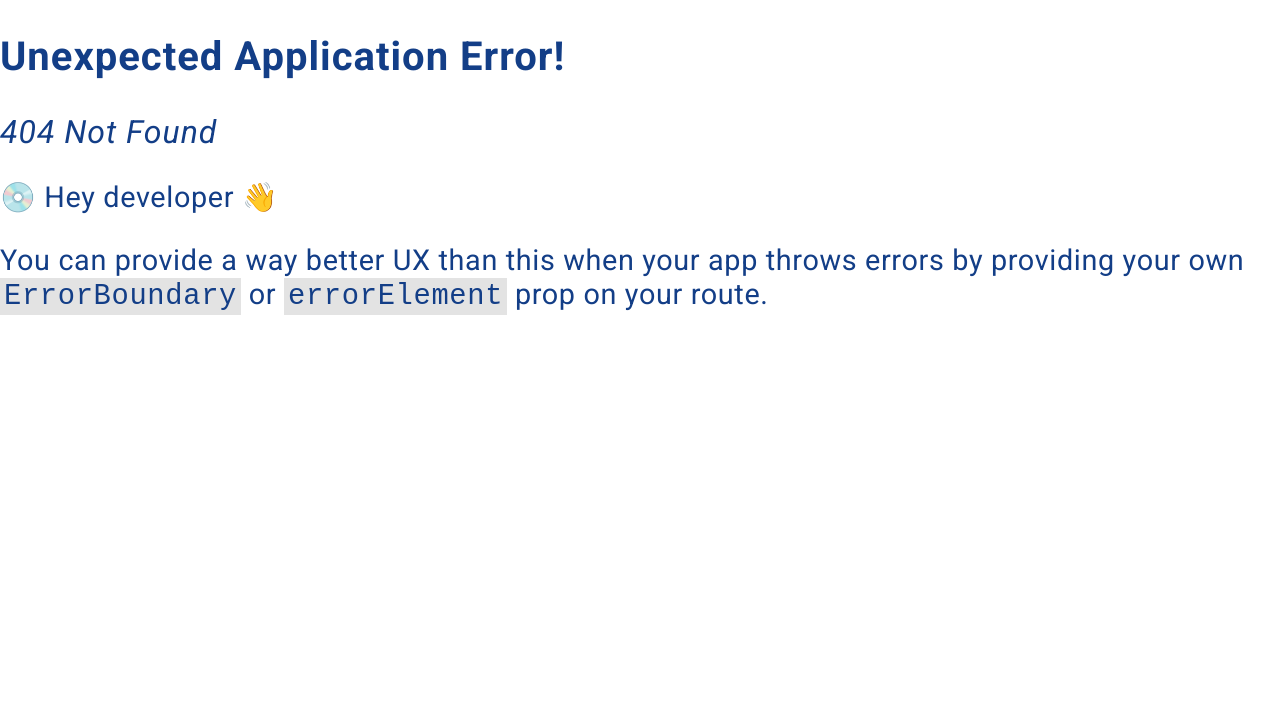
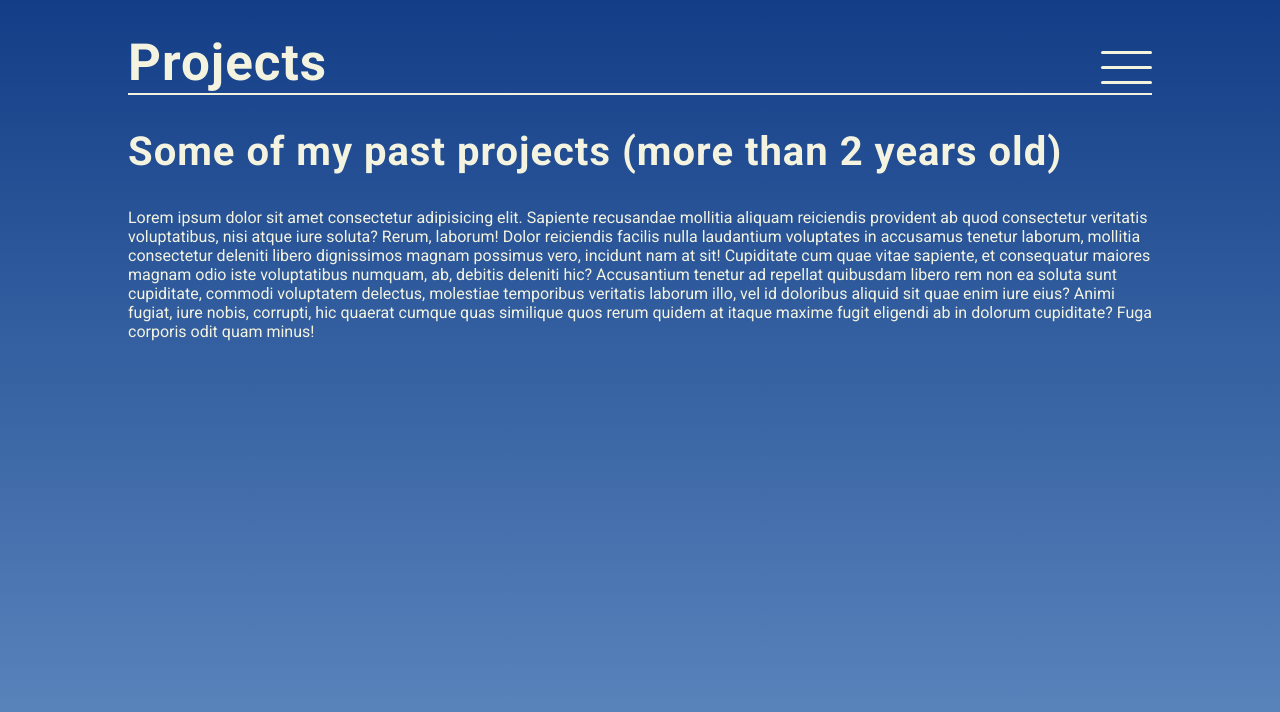
Before and after one commit to CoderAJ7470/portfolio, a React (Vite) app: page /portfolio/projects in a window 1280 px wide. Before the commit this address had no page. Shown: the top 712 px of the page. Built offline with nearby package versions, Linux system fonts and the light colour scheme.

Commit message:
Added a projects page and made associated changes to the menu

```diff
--- a/src/components/Header.jsx
+++ b/src/components/Header.jsx
@@ -10,7 +10,8 @@ const Header = ({
   home,
   portfolio,
   experience,
-  outSideWork,
+  outsideWork,
+  projects,
 }) => {
   return (
     <header className={headerClass}>
@@ -28,7 +29,8 @@ const Header = ({
             home={home}
             portfolio={portfolio}
             experience={experience}
-            outsideWork={outSideWork}
+            outsideWork={outsideWork}
+            projects={projects}
           />
         )}
       </section>
--- a/src/components/Menu.jsx
+++ b/src/components/Menu.jsx
@@ -1,6 +1,6 @@
 import { useState } from 'react';
 
-const Menu = ({ home, portfolio, experience, outsideWork }) => {
+const Menu = ({ home, portfolio, experience, outsideWork, projects }) => {
   const [isNavOpen, setIsNavOpen] = useState(false);
 
   const handleNavOnClick = () => {
@@ -60,6 +60,11 @@ const Menu = ({ home, portfolio, experience, outsideWork }) => {
             Hobbies
           </a>
         )}
+        {projects && (
+          <a href='/portfolio/projects' tabIndex={isNavOpen ? 0 : -1}>
+            Projects
+          </a>
+        )}
       </nav>
     </section>
   );
--- a/src/components/Windows.jsx
+++ b/src/components/Windows.jsx
@@ -26,11 +26,12 @@ const Windows = () => {
     }
   };
 
-  const handleOnFocus = () => {
-    document
-      .querySelector('#windowContainer')
-      .scrollIntoView({ behavior: 'smooth' });
-  };
+  // To-do: Call this function only when the tab key is pressed
+  // const handleOnFocus = () => {
+  //   document
+  //     .querySelector('#windowContainer')
+  //     .scrollIntoView({ behavior: 'smooth' });
+  // };
 
   return (
     <section className='windows-container' id='windowContainer'>
@@ -50,7 +51,6 @@ const Windows = () => {
             tabIndex={0}
             onClick={slideShade}
             onKeyDown={handleOnKeyDown}
-            onFocus={handleOnFocus}
           >
             Curriculum Vitae and Skills
           </p>
@@ -75,7 +75,6 @@ const Windows = () => {
             tabIndex={0}
             onClick={slideShade}
             onKeyDown={handleOnKeyDown}
-            onFocus={handleOnFocus}
           >
             Career Experience
           </p>
@@ -100,7 +99,6 @@ const Windows = () => {
             tabIndex={0}
             onClick={slideShade}
             onKeyDown={handleOnKeyDown}
-            onFocus={handleOnFocus}
           >
             Outside of Work
           </p>
@@ -109,6 +107,32 @@ const Windows = () => {
           <a href='/portfolio/outside-work'>My hobbies and other things</a>
         </div>
       </div>
+      <div
+        role='img'
+        className='window'
+        alt='An interactive aircraft window with a slideable window shade'
+      >
+        <div
+          className='shade'
+          id='shadeFour'
+          onClick={slideShade}
+          onKeyDown={handleOnKeyDown}
+        >
+          <p
+            className='shadeText'
+            tabIndex={0}
+            onClick={slideShade}
+            onKeyDown={handleOnKeyDown}
+          >
+            Projects
+          </p>
+        </div>
+        <div className='window-links'>
+          <a href='/portfolio/projects'>
+            A showcase of past and current projects
+          </a>
+        </div>
+      </div>
     </section>
   );
 };
--- a/src/main.jsx
+++ b/src/main.jsx
@@ -5,6 +5,7 @@ import Main from './pages/MainContent.jsx';
 import CareerExperience from './pages/CareerExperience.jsx';
 import OutsideOfWork from './pages/OutsideOfWork.jsx';
 import FE_Portfolio from './pages/FE_Portfolio.jsx';
+import Projects from './pages/Projects.jsx';
 
 import '../src/styles/portfolio.css';
 
@@ -17,6 +18,7 @@ const router = createBrowserRouter([
       { path: '/portfolio/fe-portfolio', element: <FE_Portfolio /> },
       { path: '/portfolio/experience', element: <CareerExperience /> },
       { path: '/portfolio/outside-work', element: <OutsideOfWork /> },
+      { path: '/portfolio/projects', element: <Projects /> },
     ],
   },
 ]);
--- a/src/pages/CareerExperience.jsx
+++ b/src/pages/CareerExperience.jsx
@@ -45,7 +45,8 @@ const CareerExperience = () => {
             heading='Career Experience'
             home
             portfolio
-            outSideWork
+            outsideWork
+            projects
           />
         </section>
 
--- a/src/pages/FE_Portfolio.jsx
+++ b/src/pages/FE_Portfolio.jsx
@@ -17,7 +17,8 @@ const FE_Portfolio = () => {
             heading='Resume and Skills'
             home
             experience
-            outSideWork
+            outsideWork
+            projects
           />
         </section>
 
--- a/src/pages/OutsideOfWork.jsx
+++ b/src/pages/OutsideOfWork.jsx
@@ -17,6 +17,7 @@ const OutsideOfWork = () => {
             home
             portfolio
             experience
+            projects
           />
         </section>
 
--- /dev/null
+++ b/src/pages/Projects.jsx
@@ -0,0 +1,46 @@
+import Header from '../components/Header';
+
+import '../styles/portfolio.css';
+import '../styles/common.css';
+
+const Projects = () => {
+  return (
+    <div className='projects-wrapper'>
+      <section className='projects-content'>
+        <section className='projects-content-header'>
+          <Header
+            headerClass='projects-header'
+            hasMenu
+            headingAndMenuClass='projects-heading-and-menu'
+            heading='Projects'
+            home
+            portfolio
+            experience
+            outsideWork
+          />
+        </section>
+
+        <section className='projects-content-wrapper'>
+          <h2>Some of my past projects (more than 2 years old)</h2>
+          Lorem ipsum dolor sit amet consectetur adipisicing elit. Sapiente
+          recusandae mollitia aliquam reiciendis provident ab quod consectetur
+          veritatis voluptatibus, nisi atque iure soluta? Rerum, laborum! Dolor
+          reiciendis facilis nulla laudantium voluptates in accusamus tenetur
+          laborum, mollitia consectetur deleniti libero dignissimos magnam
+          possimus vero, incidunt nam at sit! Cupiditate cum quae vitae
+          sapiente, et consequatur maiores magnam odio iste voluptatibus
+          numquam, ab, debitis deleniti hic? Accusantium tenetur ad repellat
+          quibusdam libero rem non ea soluta sunt cupiditate, commodi voluptatem
+          delectus, molestiae temporibus veritatis laborum illo, vel id
+          doloribus aliquid sit quae enim iure eius? Animi fugiat, iure nobis,
+          corrupti, hic quaerat cumque quas similique quos rerum quidem at
+          itaque maxime fugit eligendi ab in dolorum cupiditate? Fuga corporis
+          odit quam minus!
+          <section className='project-cards'></section>
+        </section>
+      </section>
+    </div>
+  );
+};
+
+export default Projects;
--- a/src/styles/common.css
+++ b/src/styles/common.css
@@ -1,7 +1,8 @@
 /* Body styles for all pages except landing page */
 body:has(.portfolio-content-wrapper),
 body:has(.career-experience-wrapper),
-body:has(.hobbies-wrapper) {
+body:has(.hobbies-wrapper),
+body:has(.projects-wrapper) {
   background-image: linear-gradient(to bottom, var(--blue), var(--slate-blue));
   background-attachment: fixed;
   background-repeat: no-repeat;
@@ -58,7 +59,8 @@ a:focus {
 .main-content-wrapper,
 .portfolio-content,
 .career-experience-content,
-.hobbies-content {
+.hobbies-content,
+.projects-content {
   width: 85%;
   margin-top: 2rem;
   margin-bottom: 2rem;
@@ -117,8 +119,7 @@ a:focus {
   transform: scale(1.05);
 }
 
-.drop-down-nav a:nth-of-type(1),
-.drop-down-nav a:nth-of-type(2) {
+.drop-down-nav a:not(:last-of-type) {
   margin-bottom: 0.5rem;
 }
 
--- a/src/styles/portfolio.css
+++ b/src/styles/portfolio.css
@@ -32,7 +32,8 @@ body {
 
 .portfolio-heading-and-menu,
 .experience-heading-and-menu,
-.hobbies-heading-and-menu {
+.hobbies-heading-and-menu,
+.projects-heading-and-menu {
   display: flex;
   align-items: center;
   border-bottom: 2px solid var(--off-white);
@@ -40,7 +41,8 @@ body {
 
 .portfolio-heading-and-menu h1,
 .experience-heading-and-menu h1,
-.hobbies-heading-and-menu h1 {
+.hobbies-heading-and-menu h1,
+.projects-heading-and-menu h1 {
   flex-grow: 1;
 }
 
@@ -76,7 +78,8 @@ body {
 
 .portfolio-content-wrapper,
 .career-experience-wrapper,
-.hobbies-wrapper {
+.hobbies-wrapper,
+.projects-wrapper {
   display: flex;
   justify-content: center;
   align-items: center;
--- a/src/styles/windows.css
+++ b/src/styles/windows.css
@@ -1,7 +1,8 @@
 .windows-container {
   position: relative;
   display: flex;
-  justify-content: space-between;
+  justify-content: space-evenly;
+  flex-wrap: wrap;
 }
 
 .window {
@@ -9,6 +10,7 @@
   width: 300px;
   border: 20px solid var(--blue);
   border-radius: 45%;
+  margin: 0.5rem;
   display: flex;
   justify-content: center;
   align-items: center;
@@ -68,6 +70,12 @@
   border-radius: 0.3em;
 }
 
+@media only screen and (min-width: 1100px) {
+  .window {
+    margin: 1rem;
+  }
+}
+
 @media only screen and (min-width: 1400px) {
   .shade {
     clip-path: ellipse(185% 100% at top);
@@ -101,15 +109,13 @@
   }
 }
 
-@media only screen and (min-width: 900px) {
-}
-
 @media only screen and (max-width: 1100px) {
   .window {
     height: 280px;
     width: 200px;
     border: 15px solid var(--blue);
     border-radius: 90px;
+    margin: 0.5rem;
   }
 
   .shade {
@@ -142,7 +148,6 @@
     width: 200px;
     border: 10px solid var(--blue);
     border-radius: 50%;
-    margin: 0.5rem;
   }
 
   .window-links a {
```
Also changed, not shown: src/components/temp.jsx (added, +25 -0 lines).
